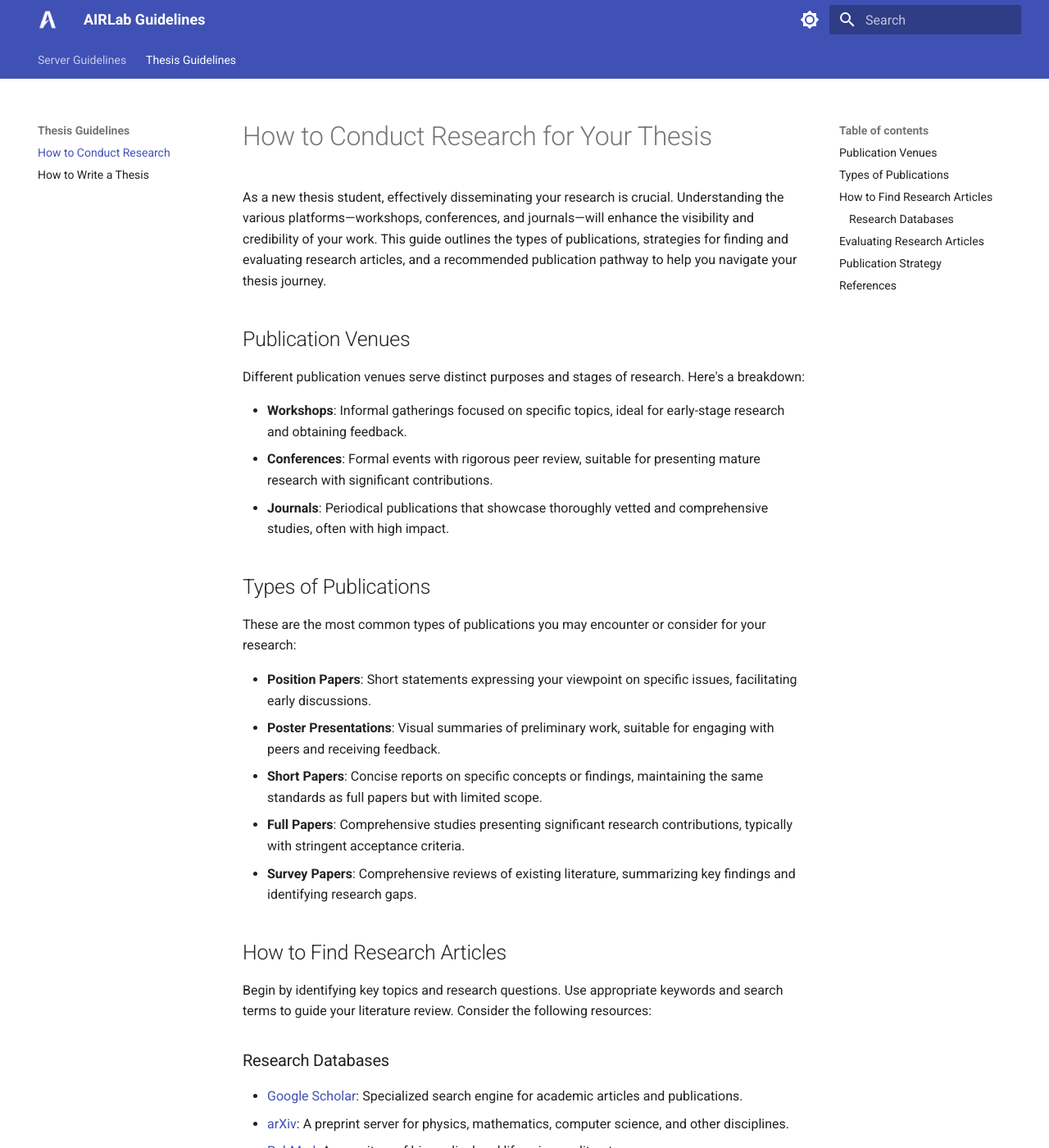
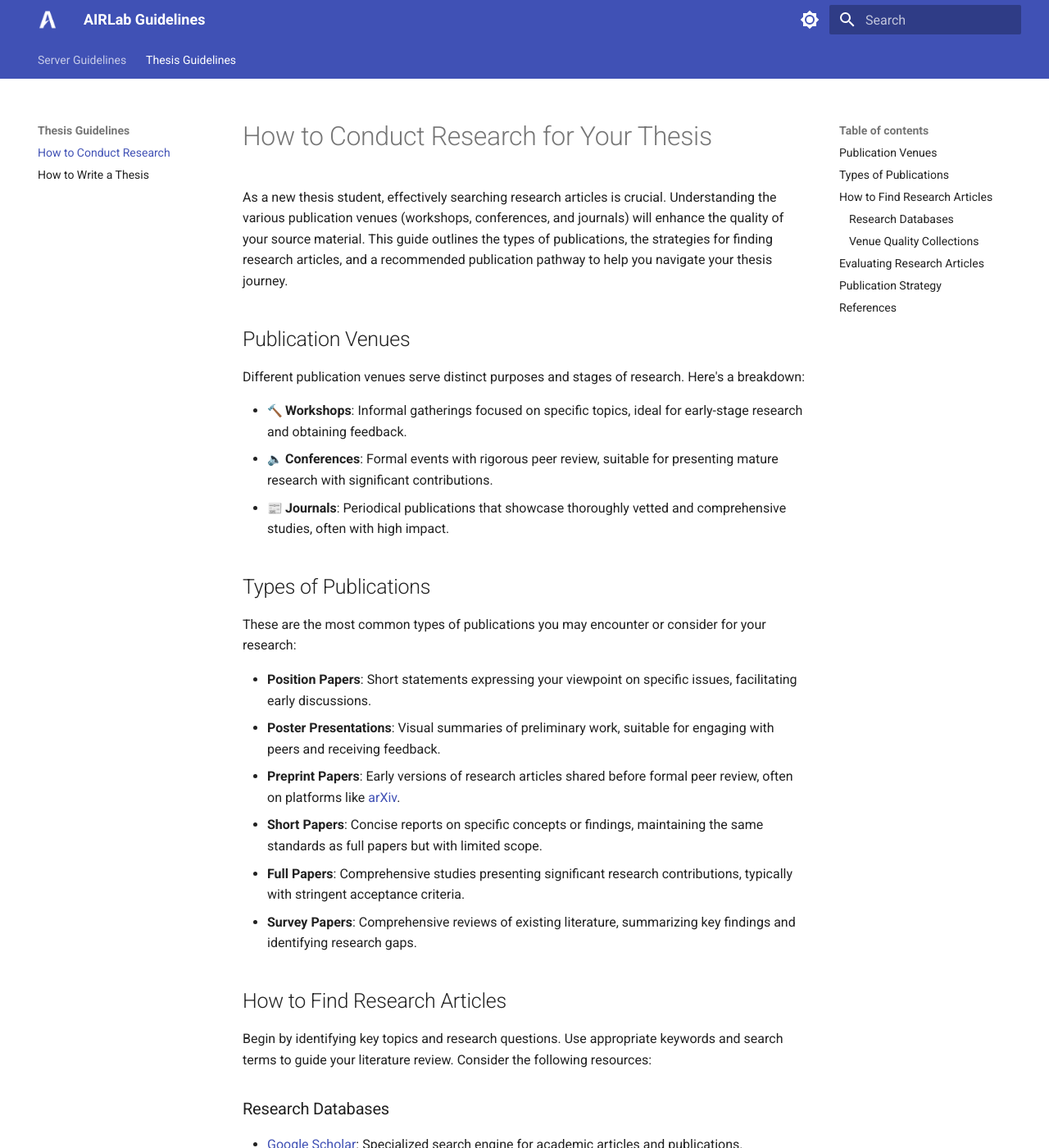
Before and after one commit to archettialberto/airlab_server_guidelines, an MkDocs documentation site: the page built from docs/thesis_guidelines/research.md, in a window 1280 px wide and 1400 px high. Shown: the whole window at 82% size. Built offline with MkDocs 1.6.1 and Material for MkDocs 9.7.7, drawn with Linux system fonts in a browser that asks for light colours; emoji names are drawn with the system emoji font; some of the changed text lies outside the part shown.

Commit message:
Refactor research guide and update mkdocs configuration

```diff
--- a/docs/thesis_guidelines/research.md
+++ b/docs/thesis_guidelines/research.md
@@ -1,17 +1,16 @@
 # How to Conduct Research for Your Thesis
 
-As a new thesis student, effectively disseminating your research is crucial.
-Understanding the various platforms—workshops, conferences, and journals—will enhance the visibility
-and credibility of your work. This guide outlines the types of publications, strategies for finding
-and evaluating research articles, and a recommended publication pathway to help you navigate your thesis journey.
+As a new thesis student, effectively searching research articles is crucial.
+Understanding the various publication venues (workshops, conferences, and journals) will enhance the quality of your source material.
+This guide outlines the types of publications, the strategies for finding research articles, and a recommended publication pathway to help you navigate your thesis journey.
 
 ## Publication Venues
 
 Different publication venues serve distinct purposes and stages of research. Here's a breakdown:
 
-* **Workshops**: Informal gatherings focused on specific topics, ideal for early-stage research and obtaining feedback.
-* **Conferences**: Formal events with rigorous peer review, suitable for presenting mature research with significant contributions.
-* **Journals**: Periodical publications that showcase thoroughly vetted and comprehensive studies, often with high impact.
+* :hammer: **Workshops**: Informal gatherings focused on specific topics, ideal for early-stage research and obtaining feedback.
+* :speaker: **Conferences**: Formal events with rigorous peer review, suitable for presenting mature research with significant contributions.
+* :newspaper: **Journals**: Periodical publications that showcase thoroughly vetted and comprehensive studies, often with high impact.
 
 ## Types of Publications
 
@@ -19,6 +18,7 @@ These are the most common types of publications you may encounter or consider fo
 
 * **Position Papers**: Short statements expressing your viewpoint on specific issues, facilitating early discussions.
 * **Poster Presentations**: Visual summaries of preliminary work, suitable for engaging with peers and receiving feedback.
+* **Preprint Papers**: Early versions of research articles shared before formal peer review, often on platforms like [arXiv](https://arxiv.org/).
 * **Short Papers**: Concise reports on specific concepts or findings, maintaining the same standards as full papers but with limited scope.
 * **Full Papers**: Comprehensive studies presenting significant research contributions, typically with stringent acceptance criteria.
 * **Survey Papers**: Comprehensive reviews of existing literature, summarizing key findings and identifying research gaps.
@@ -29,10 +29,15 @@ Begin by identifying key topics and research questions. Use appropriate keywords
 
 ### Research Databases
 
-* [Google Scholar](https://scholar.google.com/): Specialized search engine for academic articles and publications.
-* [arXiv](https://arxiv.org/): A preprint server for physics, mathematics, computer science, and other disciplines.
-* [PubMed](https://pubmed.ncbi.nlm.nih.gov/): A repository of biomedical and life sciences literature.
-* [Scopus](https://www.scopus.com/search/form.uri?display=advanced): A comprehensive research database with a query-based search engine for journal articles (_requires PoliMI account_).
+  * [Google Scholar](https://scholar.google.com/): Specialized search engine for academic articles and publications.
+  * [arXiv](https://arxiv.org/): A preprint server for physics, mathematics, computer science, and other disciplines.
+  * [PubMed](https://pubmed.ncbi.nlm.nih.gov/): A repository of biomedical and life sciences literature.
+  * [Scopus](https://www.scopus.com/search/form.uri?display=advanced): A comprehensive research database with a query-based search engine for journal articles (_requires PoliMI account_).
+
+### Venue Quality Collections
+
+  * [GGS Conference Rating](https://scie.lcc.uma.es/): Provides a comprehensive list of computer science conferences and their rankings.
+  * [Scimago Journal & Country Rank](https://www.scimagojr.com/): Provides journal rankings based on Scopus data.
 
 ## Evaluating Research Articles
 
--- a/mkdocs.yml
+++ b/mkdocs.yml
@@ -91,8 +91,8 @@ markdown_extensions:
   - pymdownx.caret
   - pymdownx.details
   - pymdownx.emoji:
-      emoji_generator: !!python/name:materialx.emoji.to_svg
-      emoji_index: !!python/name:materialx.emoji.twemoji
+      emoji_generator: !!python/name:material.extensions.emoji.to_svg
+      emoji_index: !!python/name:material.extensions.emoji.twemoji
   - pymdownx.highlight:
       anchor_linenums: true
       line_spans: __span
```
